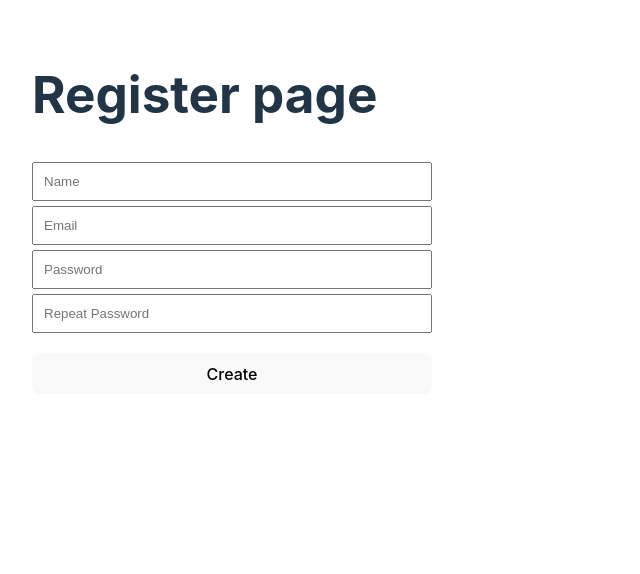
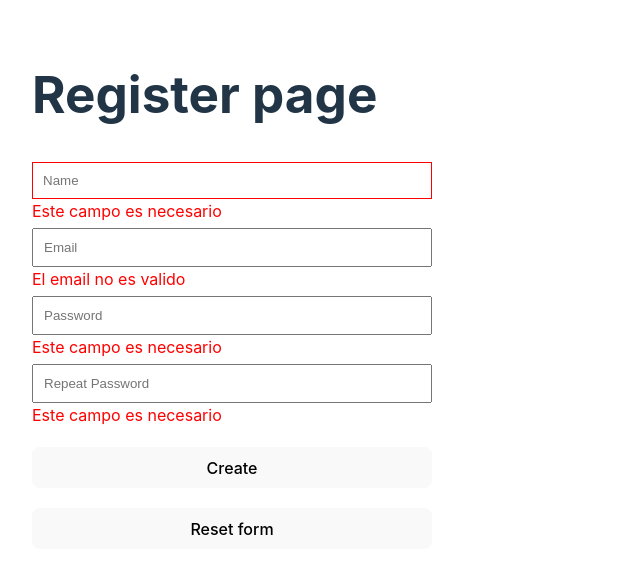
Before and after one commit to eugenioroblessiller/forms, a React (Vite) app: page /register in a window 1280 px wide. Shown: the top 574 px of the page, without its empty margins (0-640 px from the left). Built offline with nearby package versions, Linux system fonts and the light colour scheme.

Commit message:
form excercice example with no formik

```diff
--- a/src/hooks/useForm.ts
+++ b/src/hooks/useForm.ts
@@ -11,10 +11,21 @@ export const useForm = <T>(initState: T) => {
         }))
     }
 
+    const resetForm = () => {
+        setFormData({ ...initState })
+    }
+
+    const isValidEmail = (email: string) => {
+        const re = /^(([^<>()[\]\\.,;:\s@"]+(\.[^<>()[\]\\.,;:\s@"]+)*)|(".+"))@((\[[0-9]{1,3}\.[0-9]{1,3}\.[0-9]{1,3}\.[0-9]{1,3}\])|(([a-zA-Z\-0-9]+\.)+[a-zA-Z]{2,}))$/;
+        return re.test(email);
+    }
+
 
     return {
         ...formData,
         formData,
-        onChange
+        onChange,
+        resetForm,
+        isValidEmail
     }
 }
--- a/src/pages/RegisterPage.tsx
+++ b/src/pages/RegisterPage.tsx
@@ -1,12 +1,13 @@
 import '../styles/styles.css';
 
 import React, { ChangeEvent, FormEvent, useState } from 'react';
+
 import { useForm } from '../hooks/useForm';
 
 export const RegisterPage = () => {
 
 
-    const { formData, onChange } = useForm({
+    const { formData, onChange, resetForm, isValidEmail } = useForm({
         name: '',
         email: '',
         password1: '',
@@ -23,12 +24,23 @@ export const RegisterPage = () => {
             <h1>Register page</h1>
 
             <form action="" noValidate onSubmit={handleSubmit}>
-                <input type="text" placeholder='Name' name='name' value={name} onChange={onChange} />
+                <input type="text" placeholder='Name' name='name' value={name} onChange={onChange}
+                    className={`${name.trim().length <= 0 && 'has-error'}`} />
+                {name.trim().length <= 0 && <span>Este campo es necesario</span>}
+
                 <input type="email" placeholder='Email' name='email' value={email} onChange={onChange} />
+                {!isValidEmail(email) && <span>El email no es valido</span>}
+
                 <input type="password" placeholder='Password' name='password1' value={password1} onChange={onChange} />
+                {password1.trim().length <= 0 && <span>Este campo es necesario</span>}
+                {password1.trim().length < 6 && password1.trim().length > 0 && <span>La constraseña debe tener 6 caracteres</span>}
+
                 <input type="password" placeholder='Repeat Password' name='password2' value={password2} onChange={onChange} />
+                {password2.trim().length <= 0 && <span>Este campo es necesario</span>}
+                {password2.trim().length > 0 && password1 !== password2 && <span>Las contraseñas no son iguales </span>}
 
                 <button type="submit">Create</button>
+                <button type="button" onClick={resetForm}>Reset form</button>
             </form>
         </div>
     )
```
